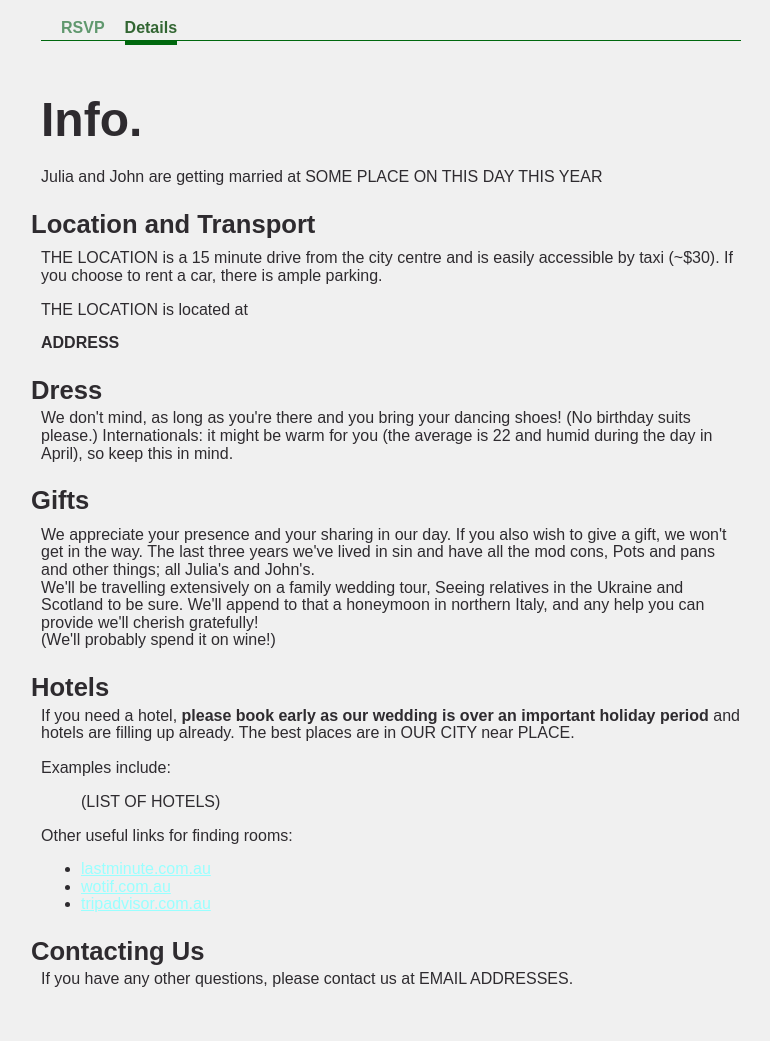
After one commit to jozzas/simple-gae-rsvp, a Python web app: template templates/details.html in a window 1280 px wide. The commit adds this page. Shown: the whole page, without its empty margins (109-879 px from the left). Run offline with Jinja, Linux system fonts and the light colour scheme; the template is opened without the code that fills it, so the values that code supplies are empty; some libraries are stand-ins or nearby versions.

Commit message:
Fix confusing naming, add details page template, remove extraneous personal information

```diff
--- a/app.yaml
+++ b/app.yaml
@@ -11,6 +11,8 @@ handlers:
   static_dir: css
 - url: /js
   static_dir: js
+- url: /images
+  static_dir: images
 - url: .*
   script: main.py
 builtins:
--- a/templates/confirmation.html
+++ b/templates/confirmation.html
@@ -7,12 +7,8 @@
 If you need to be in touch, you can contact </br></br>
 
 John</br>
-+61 405 306 376</br>
-jozzas@gmail.com</br></br>
 
 Julia</br>
-+61 434 00 88 79</br>
-juliastevenson85@gmail.com</br></br>
 
 Or visit the website to see all the detail.</br></br>
 
--- /dev/null
+++ b/templates/details.html
@@ -0,0 +1,72 @@
+{% extends "base.html" %}
+
+{% block title %}John&Julia Marry Up! Details{% endblock %}
+
+{% block content %}
+
+<div class="container">
+<ul id="minitabs">
+	<li><a href="/">RSVP</a></li>
+	<li><a href="#" class="active">Details</a></li>
+</ul>
+</div>
+
+{% if is_coming %}<div id="success">Success! Thanks for the RSVP {{ name }}, we'll see you there!</div>{% endif %}
+{% if not_coming %}<div id="success">Thanks for RSVPing, sorry you can't make it. We hope to honeymoon extensively so we might catch up then!</div>{% endif %}
+
+<h2>Info.</h2>
+<div id="centred">
+
+Julia and John are getting married at SOME PLACE ON THIS DAY THIS YEAR
+
+<h3>Location and Transport</h3>
+
+<p>THE LOCATION is a 15 minute drive from the city centre and is easily accessible by taxi (~$30). If you choose to rent a car, there is ample parking.</p>
+<p>THE LOCATION is located at </p>
+
+<p><b>ADDRESS</b></p>
+<div id="map_canvas"></div>
+
+<h3>Dress</h3>
+We don't mind, as long as you're there and you bring your dancing shoes! (No birthday suits please.) Internationals: it might be warm for you (the average is 22 and humid during the day in April), so keep this in mind.
+
+<h3>Gifts</h3>
+<p>
+<span>We appreciate your presence and your sharing in our day.</span>
+<span>If you also wish to give a gift, we won't get in the way.</span>
+<span>The last three years we've lived in sin and have all the mod cons,</span>
+<span>Pots and pans and other things; all Julia's and John's.</span>
+</br>
+<span>We'll be travelling extensively on a family wedding tour,</span>
+<span>Seeing relatives in the Ukraine and Scotland to be sure.</span>
+<span>We'll append to that a honeymoon in northern Italy,</span>
+<span>and any help you can provide we'll cherish gratefully!</span>
+</br>
+<span>(We'll probably spend it on wine!)</span>
+</p>
+
+<h3>Hotels</h3>
+<span>If you need a hotel, <b>please book early as our wedding is over an important holiday period</b> and hotels are filling up already.
+The best places are in OUR CITY near PLACE.</span>
+</br></br>
+<span>Examples include:</span>
+<ul>
+(LIST OF HOTELS)
+</ul>
+
+<span>Other useful links for finding rooms:</span>
+<ul>
+<li><span><a href="http://lastminute.com.au">lastminute.com.au</a></span></li>
+<li><span><a href="http://wotif.com.au">wotif.com.au</a></span></li>
+<li><span><a href="http://tripadvisor.com.au">tripadvisor.com.au</a></span></li>
+</ul>
+
+<h3>Contacting Us</h3>
+If you have any other questions, please contact us at EMAIL ADDRESSES.
+
+</div>
+</br>
+</br>
+</br>
+
+{% endblock %}
--- a/templates/is_coming.html
+++ b/templates/is_coming.html
@@ -20,7 +20,7 @@
 </br></br>
 
 <div id="centred">
-<form action="/details" method="post" class="newform" id="yesno">
+<form action="/process_request" method="post" class="newform" id="yesno">
   		<fieldset>
   		<legend> Your party's details </legend>
 
```
Also changed, not shown: main.py (+4 -136 lines).
